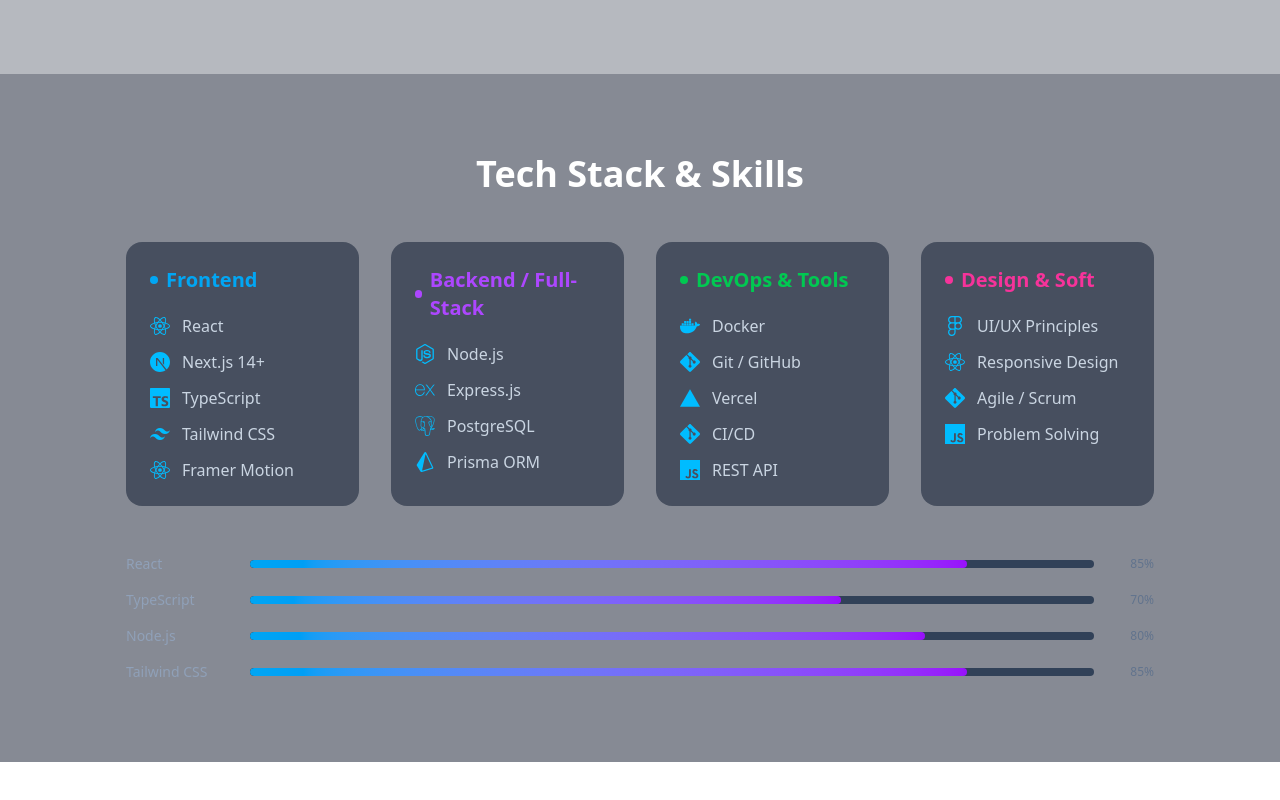
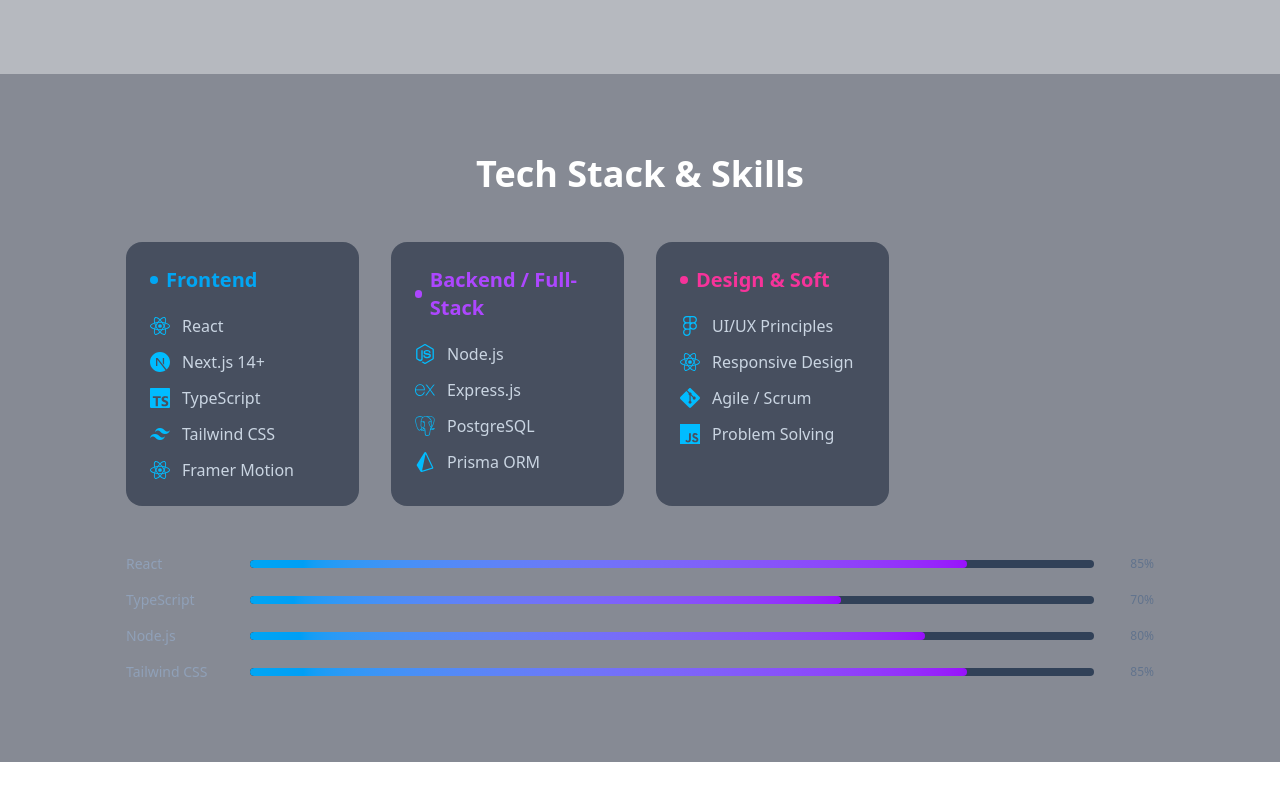
Before and after one commit to aposte7/O-portfolio-v2, a React (Vite) app: page / in a window 1280 px wide. Shown: the part 2785-3585 px from the top of the page. Built offline with nearby package versions, Linux system fonts and the light colour scheme.

Commit message:
refactor: remove DevOps & Tools skill group from Skills component

```diff
--- a/src/components/Skills.jsx
+++ b/src/components/Skills.jsx
@@ -36,17 +36,6 @@
       { name: "Express.js", Icon: SiExpress },
       { name: "PostgreSQL", Icon: SiPostgresql },
       { name: "Prisma ORM", Icon: SiPrisma },
-    ],
-  },
-  {
-    title: "DevOps & Tools",
-    iconColor: "text-green-500",
-    skills: [
-      { name: "Docker", Icon: SiDocker },
-      { name: "Git / GitHub", Icon: SiGit },
-      { name: "Vercel", Icon: SiVercel },
-      { name: "CI/CD", Icon: SiGit },
-      { name: "REST API", Icon: SiJavascript },
     ],
   },
   {
```
